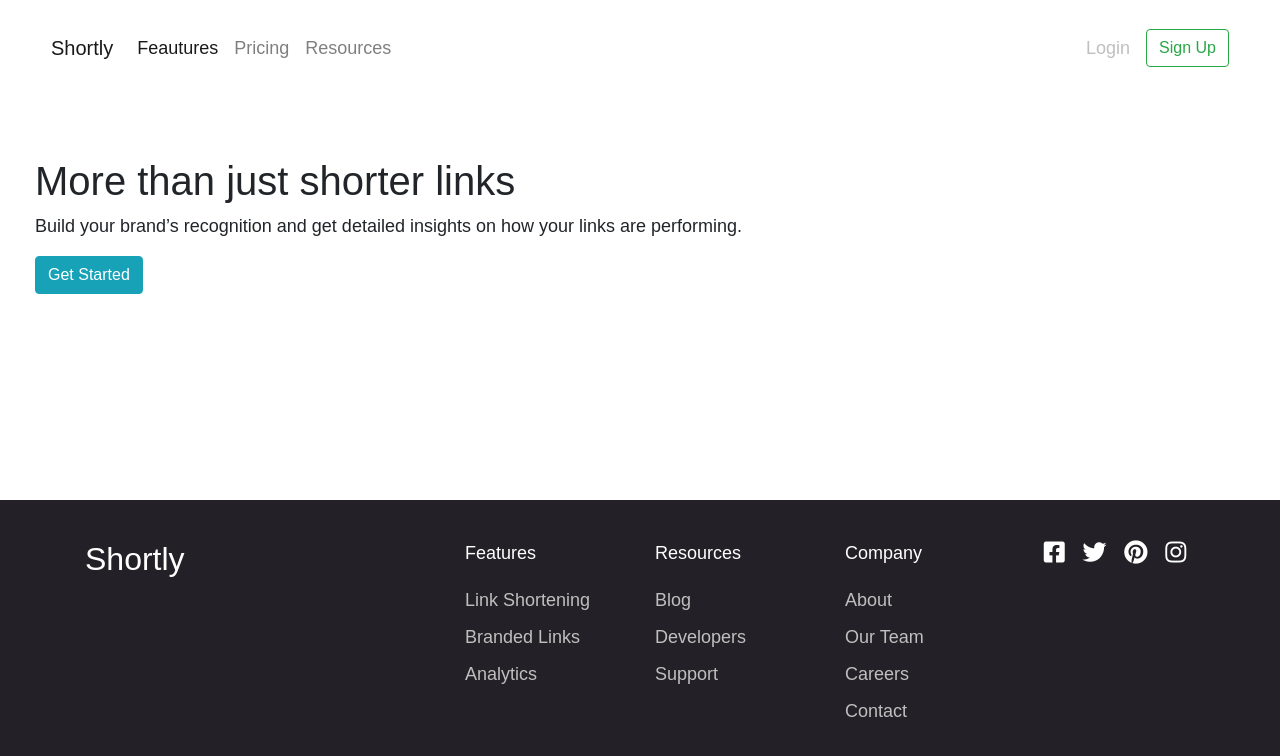
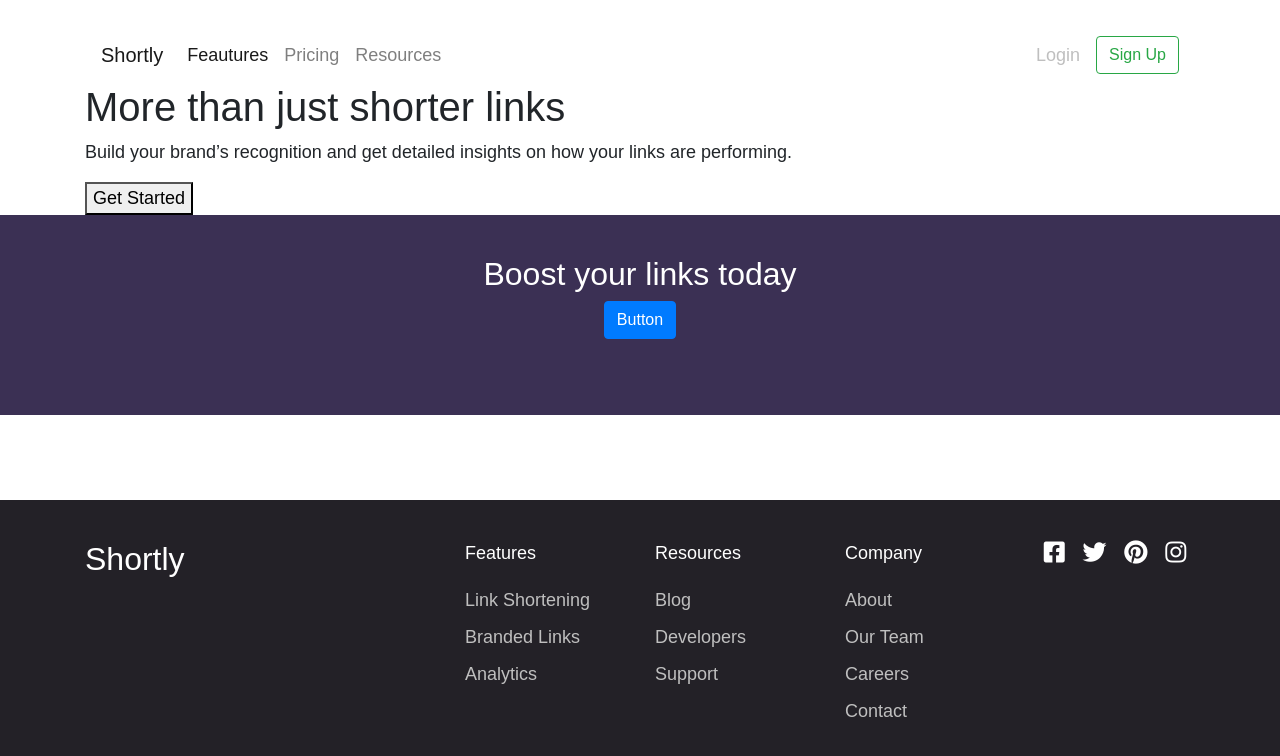
Before and after one commit to ARam2142/url-shortening-api-master, a React (Create React App) app: page / in a window 1280 px wide. Shown: the top 756 px of the page. Built offline with nearby package versions, Linux system fonts and the light colour scheme.

Commit message:
another grid done

```diff
--- a/src/App.css
+++ b/src/App.css
@@ -1,12 +1,19 @@
+* {
+  box-sizing: border-box;
+}
+
 html{
-  /* height: 100%; */
+  height: 100%;
 }
 
 body {
   font-family: 'Poppins', sans-serif;
   font-size: 18px;
-  padding: 20px;
-  min-width: 100%;
+}
+
+.grid-container {
+  height: 100vh;
   display: grid;
-  grid-template-rows: 1fr auto;
+  grid-template-rows: auto 1fr auto;
+
 }
--- a/src/App.js
+++ b/src/App.js
@@ -1,19 +1,12 @@
 // import Header from './components/header/header.js';
-import Container from './components/container/container.js';
-import FirstGrid from './components/FirstGrid/firstgrid';
-import SecondGrid from './components/SecondGrid/secondgrid.js';
-import ThirdGrid from './components/ThirdGrid/thirdgrid.js';
-import Footer from './components/footer/Footer';
+import Home from './pages/home'
 import './App.css';
 
 function App() {
   return (
-    <Container>
-      <FirstGrid />
-      <SecondGrid />
-      <ThirdGrid />
-      <Footer />
-    </Container>
+    <div>
+      <Home />
+    </div>
 
   );
 }
--- a/src/components/FirstGrid/firstgrid.js
+++ /dev/null
@@ -1,31 +0,0 @@
-import React from 'react';
-import Header from "../header/header.js";
-import Button from 'react-bootstrap/Button'
-// import Image from 'react-bootstrap/Image';
-// import DeskWorkPic from './images/illustration-working.svg';
-// import DeskWorkPic from './logo.js';
-
-const FirstGrid = () => {
-    return (
-        <div className="item-1">
-            <Header />
-            <br />
-            <br />
-            <br />
-            <h1>More than just shorter links</h1>
-            <div className="row">
-                <div className="col">
-                    <p>Build your brand’s recognition and get detailed insights on how your links are performing.</p>
-                    <Button variant="info">Get Started</Button>{' '}
-                </div>
-                <div class="col-4">
-                    <div>
-                        {/* <DeskWorkPic /> */}
-                    </div>
-                </div>
-            </div>
-        </div>
-    )
-}
-
-export default FirstGrid;
--- a/src/components/SecondGrid/secondgrid.js
+++ /dev/null
@@ -1,11 +0,0 @@
-import React from 'react';
-
-function SecondGrid() {
-    return (
-        <div className="item-2">
-
-        </div>
-    )
-}
-
-export default SecondGrid
--- a/src/components/ThirdGrid/thirdgrid.js
+++ /dev/null
@@ -1,11 +0,0 @@
-import React from 'react';
-
-function ThirdGrid() {
-    return (
-        <div className="item-3">
-
-        </div>
-    )
-}
-
-export default ThirdGrid;
--- /dev/null
+++ b/src/components/boostlinks/BoostLinks.js
@@ -0,0 +1,19 @@
+import React from 'react';
+import './boostlinks.css'
+
+function BoostLinks() {
+    return (
+        <div className="link">
+            <div className="container">
+
+                <h2 class="links-title">Boost your links today</h2>
+                <div class="d-grid gap-2 d-md-flex justify-content-center">
+                    <button class="btn btn-primary me-md-2" type="button">Button</button>
+                </div>
+            </div>
+
+        </div>
+    )
+}
+
+export default BoostLinks;
--- /dev/null
+++ b/src/components/boostlinks/boostlinks.css
@@ -0,0 +1,15 @@
+.link {
+    background-color: hsl(257, 27%, 26%);
+    width: 100%;
+    padding: 40px;
+    height: 200px;
+}
+
+.links-title {
+    color: white;
+    text-align: center;
+}
+
+/* .boostlinks {
+    text-align: center;
+} */
--- a/src/components/container/container.js
+++ /dev/null
@@ -1,11 +0,0 @@
-import React from "react";
-
-function Container(props) {
-    return (
-        <div className="container-fluid" >
-            {props.children}
-        </div>
-    )
-}
-
-export default Container;
--- a/src/components/footer/footer.css
+++ b/src/components/footer/footer.css
@@ -1,8 +1,6 @@
 .footer {
     background-color:hsl(260, 8%, 14%);
-    position: fixed;
-    bottom: 0;
-    left: 0;
+    position: sticky;
     width: 100%;
     height: 300px;
     padding: 40px;
--- a/src/components/header/header.js
+++ b/src/components/header/header.js
@@ -1,13 +1,15 @@
 /* eslint-disable jsx-a11y/anchor-is-valid */
 import React from "react";
-// import "./Header.css";
+import "./header.css";
 // import Nav from "react-bootstrap/Nav";
 
 
 const Header = () => {
-    return (
+  return (
 
-        <nav class="navbar navbar-expand-lg navbar-light bg-white">
+    <div class="container">
+      <br></br>
+      <nav class="navbar navbar-expand-lg navbar-light bg-white">
         <a className="navbar-brand" href="#">Shortly</a>
         <button class="navbar-toggler" type="button" data-toggle="collapse" data-target="#navbarText" aria-controls="navbarText" aria-expanded="false" aria-label="Toggle navigation">
           <span class="navbar-toggler-icon"></span>
@@ -30,7 +32,22 @@ const Header = () => {
           <button class="btn btn-outline-success my-2 my-sm-0" type="submit">Sign Up</button>
         </div>
       </nav>
-    )
+
+
+      <h1>More than just shorter links</h1>
+      <div className="row">
+        <div className="col">
+          <p>Build your brand’s recognition and get detailed insights on how your links are performing.</p>
+          <button variant="info">Get Started</button>{' '}
+        </div>
+        <div class="col-4">
+          <div>
+            {/* <DeskWorkPic /> */}
+          </div>
+        </div>
+      </div>
+    </div>
+  )
 }
 
 export default Header;
--- /dev/null
+++ b/src/pages/home.js
@@ -0,0 +1,16 @@
+import React from 'react';
+import Header from '../components/header/Header'
+import BoostLinks from "../components/boostlinks/BoostLinks"
+import Footer from '../components/footer/Footer';
+
+function Home() {
+    return (
+        <div className="grid-container">
+            <Header />
+            <BoostLinks />
+            <Footer />
+        </div>
+    )
+}
+
+export default Home;
```
